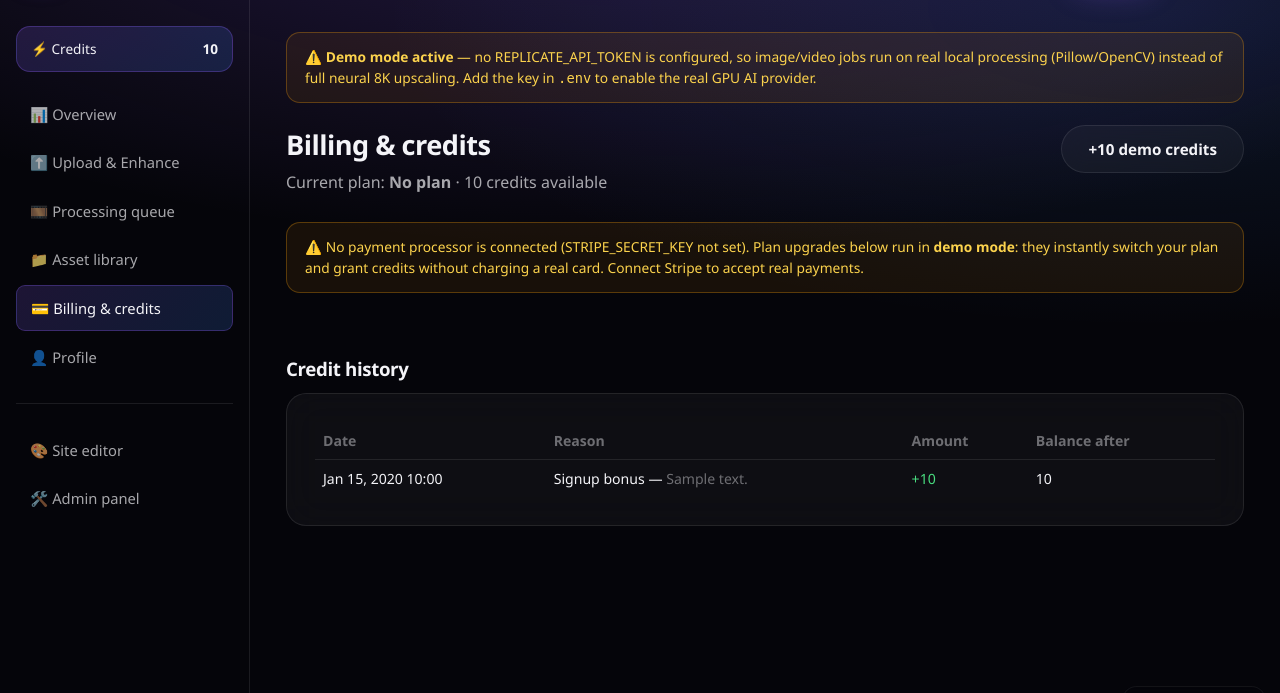
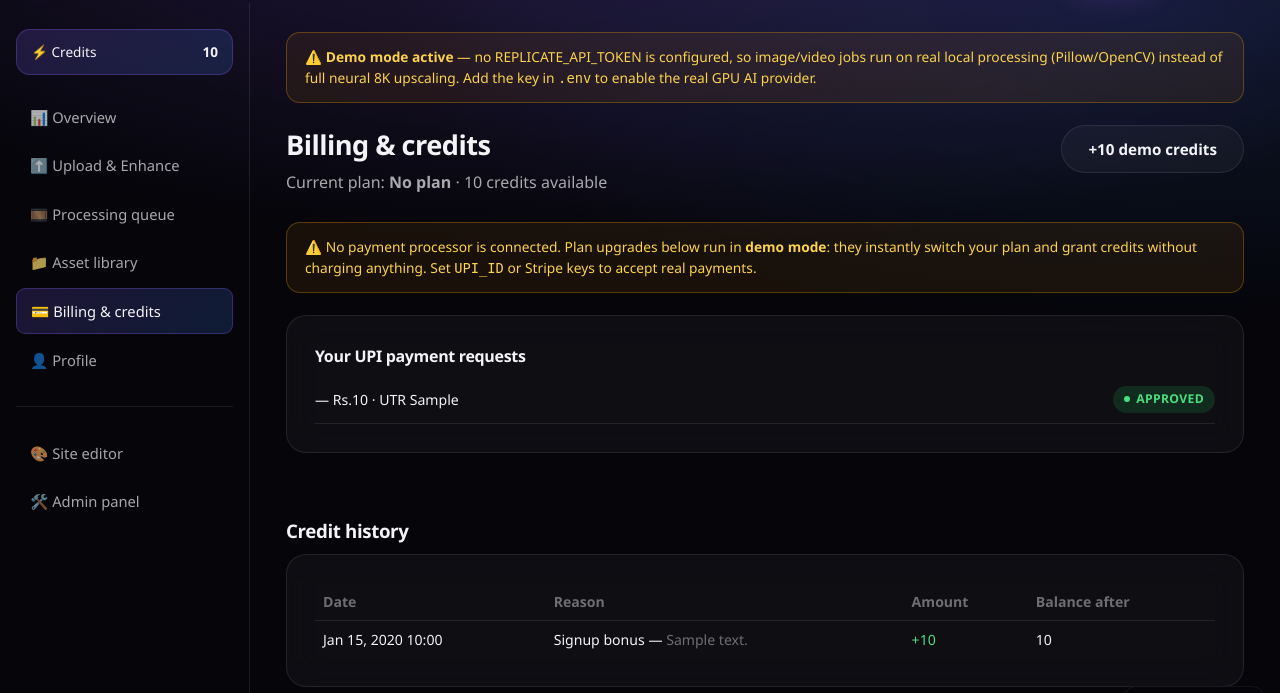
Before and after one commit to rudrast251-svg/8k-studio, a Django app: page /billing/pricing/ in a window 1280 px wide. Shown: the part 73-766 px from the top of the page. Run offline with Django 5.2, Linux system fonts and the light colour scheme; a user stored in the database is signed in; data comes from the database, SQL or seed files in the repository; tables that the repository leaves empty hold one stand-in row (values such as "Sample post"); data that the repository does not hold is empty.

Commit message:
Add UPI payment flow and switch pricing to INR (Rs.100/month Full Access plan)
Checkout now shows a real scannable UPI QR code (upi://pay deep link) and
UPI ID for paid plans. Since a raw UPI transfer can't be verified
server-side without a payment-gateway business account, users submit an
optional UTR reference after paying and an admin approves the request from
Django admin, which grants the plan + credits and notifies the user.
Simplified plans to Free + a single Rs.100/month Full Access plan covering
both photo and video enhancement.

Co-Authored-By: Claude Sonnet 5 <noreply@anthropic.com>

```diff
--- a/billing/models.py
+++ b/billing/models.py
@@ -6,7 +6,7 @@ class Plan(models.Model):
     name = models.CharField(max_length=60)
     slug = models.SlugField(unique=True)
     tagline = models.CharField(max_length=140, blank=True)
-    price_usd = models.DecimalField(max_digits=8, decimal_places=2, default=0)
+    price_inr = models.DecimalField(max_digits=8, decimal_places=2, default=0)
     monthly_credits = models.PositiveIntegerField(default=25)
     max_resolution = models.CharField(max_length=20, default='4K')
     features = models.JSONField(default=list, blank=True)
@@ -16,7 +16,7 @@ class Plan(models.Model):
     is_active = models.BooleanField(default=True)
 
     class Meta:
-        ordering = ['order', 'price_usd']
+        ordering = ['order', 'price_inr']
 
     def __str__(self):
         return self.name
@@ -45,3 +45,35 @@ class CreditTransaction(models.Model):
 
     def __str__(self):
         return f'{self.user} {self.amount:+d} ({self.reason})'
+
+
+class PaymentRequest(models.Model):
+    """A user's claim of having paid for a plan via UPI. There's no
+    server-side way to verify a raw UPI transfer without a payment-gateway
+    business account, so these are reviewed and approved manually by an
+    admin, who then grants the plan + credits."""
+
+    class Status(models.TextChoices):
+        PENDING = 'pending', 'Pending review'
+        APPROVED = 'approved', 'Approved'
+        REJECTED = 'rejected', 'Rejected'
+
+    user = models.ForeignKey(settings.AUTH_USER_MODEL, on_delete=models.CASCADE, related_name='payment_requests')
+    plan = models.ForeignKey(Plan, on_delete=models.CASCADE, related_name='payment_requests')
+    amount_inr = models.DecimalField(max_digits=8, decimal_places=2)
+    upi_ref = models.CharField(
+        'UPI transaction reference (UTR)', max_length=60, blank=True,
+        help_text='Optional — found in the payment app after sending, speeds up approval.',
+    )
+    status = models.CharField(max_length=10, choices=Status.choices, default=Status.PENDING)
+    reviewed_by = models.ForeignKey(
+        settings.AUTH_USER_MODEL, null=True, blank=True, on_delete=models.SET_NULL, related_name='+',
+    )
+    reviewed_at = models.DateTimeField(null=True, blank=True)
+    created_at = models.DateTimeField(auto_now_add=True)
+
+    class Meta:
+        ordering = ['-created_at']
+
+    def __str__(self):
+        return f'{self.user} -> {self.plan} (Rs.{self.amount_inr}) [{self.status}]'
--- a/billing/templates/billing/billing_home.html
+++ b/billing/templates/billing/billing_home.html
@@ -12,8 +12,22 @@
   </form>
 </div>
 
-{% if not stripe_enabled %}
-  <div class="demo-banner">⚠️ No payment processor is connected (STRIPE_SECRET_KEY not set). Plan upgrades below run in <strong>demo mode</strong>: they instantly switch your plan and grant credits without charging a real card. Connect Stripe to accept real payments.</div>
+{% if upi_enabled %}
+  <div class="demo-banner" style="border-color:rgba(34,197,94,0.3); background:rgba(34,197,94,0.08); color:#86efac;">✅ <strong>UPI payments are live.</strong> Paid plans below show a real scannable QR code + UPI ID at checkout. Payments are verified manually by an admin (usually within minutes) since UPI transfers can't be auto-confirmed without a payment gateway.</div>
+{% elif not stripe_enabled %}
+  <div class="demo-banner">⚠️ No payment processor is connected. Plan upgrades below run in <strong>demo mode</strong>: they instantly switch your plan and grant credits without charging anything. Set <code>UPI_ID</code> or Stripe keys to accept real payments.</div>
+{% endif %}
+
+{% if payment_requests %}
+  <div class="glass card" style="margin-bottom:24px;">
+    <h4 style="margin-top:0;">Your UPI payment requests</h4>
+    {% for pr in payment_requests %}
+      <div class="flex-between" style="padding:10px 0; border-bottom:1px solid var(--panel-border); font-size:0.88rem;">
+        <span>{{ pr.plan.name }} — Rs.{{ pr.amount_inr|floatformat:0 }}{% if pr.upi_ref %} · UTR {{ pr.upi_ref }}{% endif %}</span>
+        <span class="badge badge-{% if pr.status == 'approved' %}completed{% elif pr.status == 'rejected' %}failed{% else %}processing{% endif %}">{{ pr.get_status_display }}</span>
+      </div>
+    {% endfor %}
+  </div>
 {% endif %}
 
 <div class="pricing-grid" style="margin-bottom:40px;">
@@ -22,15 +36,19 @@
       {% if plan == user.plan %}<span class="price-badge">Current plan</span>{% endif %}
       <h3>{{ plan.name }}</h3>
       <p class="text-dim" style="margin-bottom:0;">{{ plan.tagline }}</p>
-      <div class="price-amount">${{ plan.price_usd|floatformat:0 }}<span>/mo</span></div>
+      <div class="price-amount">Rs.{{ plan.price_inr|floatformat:0 }}<span>/mo</span></div>
       <p class="text-faint" style="font-size:0.85rem;">{{ plan.monthly_credits }} credits · up to {{ plan.max_resolution }}</p>
       <ul class="price-features">{% for feature in plan.features %}<li>{{ feature }}</li>{% endfor %}</ul>
-      <form method="post" action="{% url 'billing:checkout' plan.slug %}">
-        {% csrf_token %}
-        <button type="submit" class="btn {% if plan == user.plan %}btn-ghost{% else %}btn-primary{% endif %} btn-block" {% if plan == user.plan %}disabled{% endif %}>
-          {% if plan == user.plan %}Active{% else %}Switch to {{ plan.name }}{% endif %}
-        </button>
-      </form>
+      {% if plan == user.plan %}
+        <button type="button" class="btn btn-ghost btn-block" disabled>Active</button>
+      {% elif upi_enabled and plan.price_inr > 0 %}
+        <a href="{% url 'billing:upi_checkout' plan.slug %}" class="btn btn-primary btn-block">Pay Rs.{{ plan.price_inr|floatformat:0 }} via UPI</a>
+      {% else %}
+        <form method="post" action="{% url 'billing:checkout' plan.slug %}">
+          {% csrf_token %}
+          <button type="submit" class="btn btn-primary btn-block">Switch to {{ plan.name }}</button>
+        </form>
+      {% endif %}
     </div>
   {% endfor %}
 </div>
--- a/billing/urls.py
+++ b/billing/urls.py
@@ -8,6 +8,9 @@ urlpatterns = [
     path('', views.billing_home, name='billing_home'),
     path('pricing/', views.billing_home, name='pricing'),
     path('checkout/<slug:slug>/', views.checkout, name='checkout'),
+    path('upi/<slug:slug>/', views.upi_checkout, name='upi_checkout'),
+    path('upi/<slug:slug>/qr.png', views.upi_qr_image, name='upi_qr_image'),
+    path('upi/<slug:slug>/submit/', views.upi_submit, name='upi_submit'),
     path('demo-credit-grant/', views.demo_credit_grant, name='demo_credit_grant'),
     path('webhook/stripe/', views.stripe_webhook, name='stripe_webhook'),
 ]
--- a/billing/views.py
+++ b/billing/views.py
@@ -3,14 +3,15 @@ import logging
 from django.conf import settings
 from django.contrib import messages
 from django.contrib.auth.decorators import login_required
-from django.http import HttpResponse, HttpResponseBadRequest
+from django.http import Http404, HttpResponse, HttpResponseBadRequest
 from django.shortcuts import get_object_or_404, redirect, render
 from django.urls import reverse
 from django.views.decorators.csrf import csrf_exempt
 from django.views.decorators.http import require_POST
 
-from .models import CreditTransaction, Plan
+from .models import CreditTransaction, PaymentRequest, Plan
 from .services import adjust_credits
+from .upi import build_upi_uri, render_qr_png
 
 logger = logging.getLogger(__name__)
 
@@ -19,10 +20,13 @@ logger = logging.getLogger(__name__)
 def billing_home(request):
     plans = Plan.objects.filter(is_active=True)
     transactions = CreditTransaction.objects.filter(user=request.user)[:25]
+    payment_requests = PaymentRequest.objects.filter(user=request.user)[:10]
     return render(request, 'billing/billing_home.html', {
         'plans': plans,
         'transactions': transactions,
+        'payment_requests': payment_requests,
         'stripe_enabled': bool(settings.STRIPE_PUBLISHABLE_KEY),
+        'upi_enabled': bool(settings.UPI_ID),
     })
 
 
@@ -50,8 +54,11 @@ def checkout(request, slug):
             messages.error(request, f'Payment could not be started: {exc.user_message or exc}')
             return redirect('billing:billing_home')
 
-    # Demo mode: no payment provider configured. Grant the plan's credits
-    # directly so the upgrade flow is fully clickable end-to-end, and say so.
+    if settings.UPI_ID and plan.price_inr > 0:
+        return redirect('billing:upi_checkout', slug=plan.slug)
+
+    # Free plan, or no payment provider configured at all: grant instantly
+    # so the upgrade flow is still fully clickable end-to-end, and say so.
     request.user.plan = plan
     request.user.save(update_fields=['plan'])
     adjust_credits(
@@ -60,8 +67,59 @@ def checkout(request, slug):
     )
     messages.success(
         request,
-        f'Demo mode: connect Stripe to charge real payments. You have been switched to {plan.name} '
+        f'Demo mode: connect Stripe or UPI to charge real payments. You have been switched to {plan.name} '
         f'and granted {plan.monthly_credits} credits.',
+    )
+    return redirect('billing:billing_home')
+
+
+@login_required
+def upi_checkout(request, slug):
+    plan = get_object_or_404(Plan, slug=slug, is_active=True)
+    if not settings.UPI_ID:
+        raise Http404('UPI payments are not configured.')
+    note = f'8K Studio {plan.name} plan'
+    upi_uri = build_upi_uri(plan.price_inr, note)
+    pending = PaymentRequest.objects.filter(
+        user=request.user, plan=plan, status=PaymentRequest.Status.PENDING
+    ).first()
+    return render(request, 'billing/upi_checkout.html', {
+        'plan': plan,
+        'upi_id': settings.UPI_ID,
+        'payee_name': settings.UPI_PAYEE_NAME,
+        'upi_uri': upi_uri,
+        'pending': pending,
+    })
+
+
+@login_required
+def upi_qr_image(request, slug):
+    plan = get_object_or_404(Plan, slug=slug, is_active=True)
+    if not settings.UPI_ID:
+        raise Http404('UPI payments are not configured.')
+    note = f'8K Studio {plan.name} plan'
+    png = render_qr_png(build_upi_uri(plan.price_inr, note))
+    return HttpResponse(png, content_type='image/png')
+
+
+@login_required
+@require_POST
+def upi_submit(request, slug):
+    plan = get_object_or_404(Plan, slug=slug, is_active=True)
+    if not settings.UPI_ID:
+        raise Http404('UPI payments are not configured.')
+    if PaymentRequest.objects.filter(user=request.user, plan=plan, status=PaymentRequest.Status.PENDING).exists():
+        messages.info(request, 'You already have a payment pending review for this plan.')
+        return redirect('billing:upi_checkout', slug=plan.slug)
+
+    PaymentRequest.objects.create(
+        user=request.user, plan=plan, amount_inr=plan.price_inr,
+        upi_ref=request.POST.get('upi_ref', '').strip()[:60],
+    )
+    messages.success(
+        request,
+        f"Thanks! We've received your payment claim for Rs.{plan.price_inr:.0f}. "
+        "An admin will verify it and activate your plan shortly.",
     )
     return redirect('billing:billing_home')
 
--- a/corepages/views.py
+++ b/corepages/views.py
@@ -1,3 +1,4 @@
+from django.conf import settings
 from django.shortcuts import render
 
 from billing.models import Plan
@@ -10,4 +11,5 @@ def home(request):
     return render(request, 'corepages/home.html', {
         'plans': plans,
         'demo_assets': demo_assets,
+        'upi_enabled': bool(settings.UPI_ID),
     })
```
Also changed, not shown: billing/admin.py (+32 -2 lines), billing/services.py (+43 -1 lines), billing/templates/billing/upi_checkout.html (added, +44 -0 lines), billing/upi.py (added, +26 -0 lines), config/settings.py (+9 -0 lines), corepages/templates/corepages/home.html (+13 -4 lines), studio/management/commands/seed_demo.py (+8 -8 lines), billing/migrations/0002_alter_plan_options_rename_price_usd_plan_price_inr_and_more.py (added), 1 other file.
